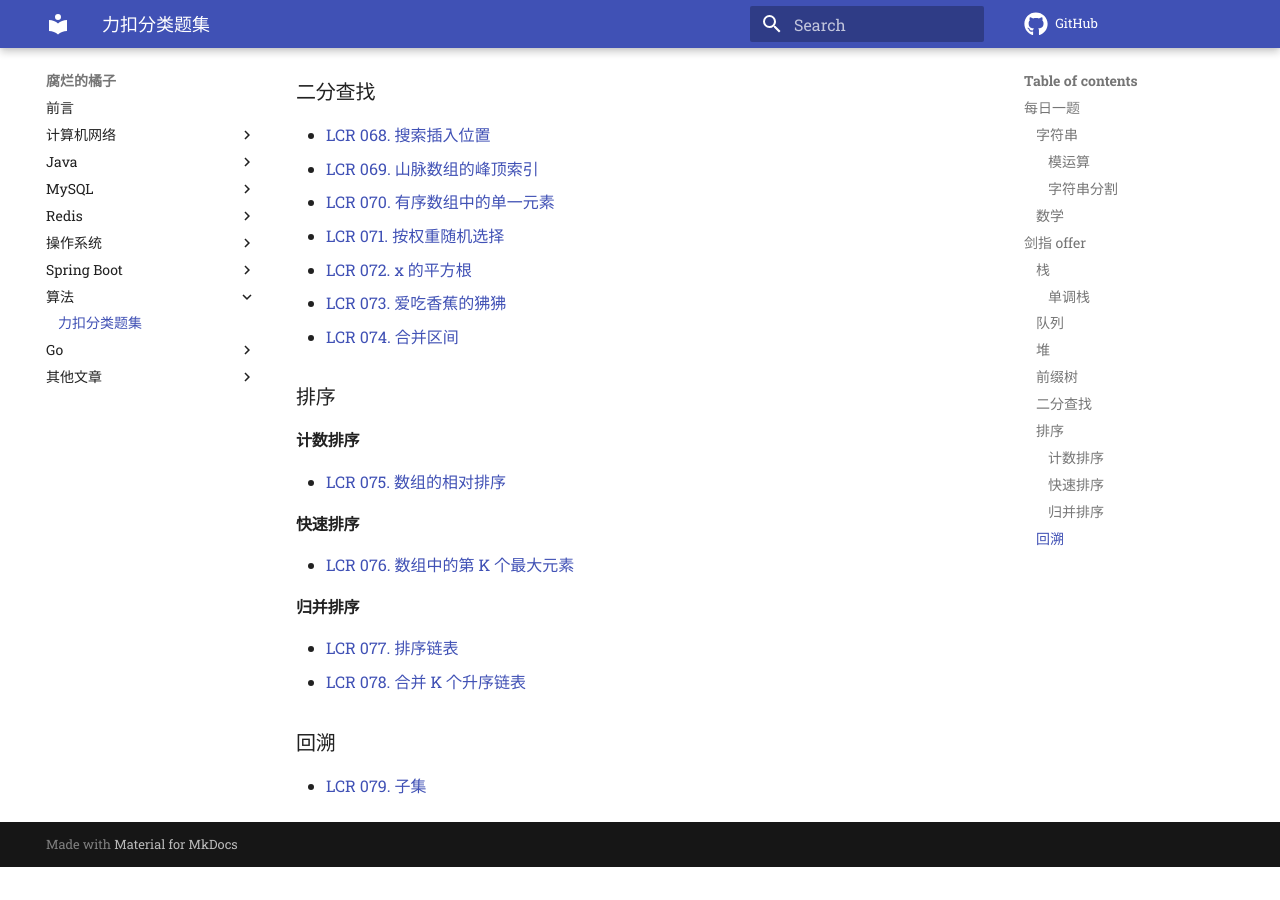
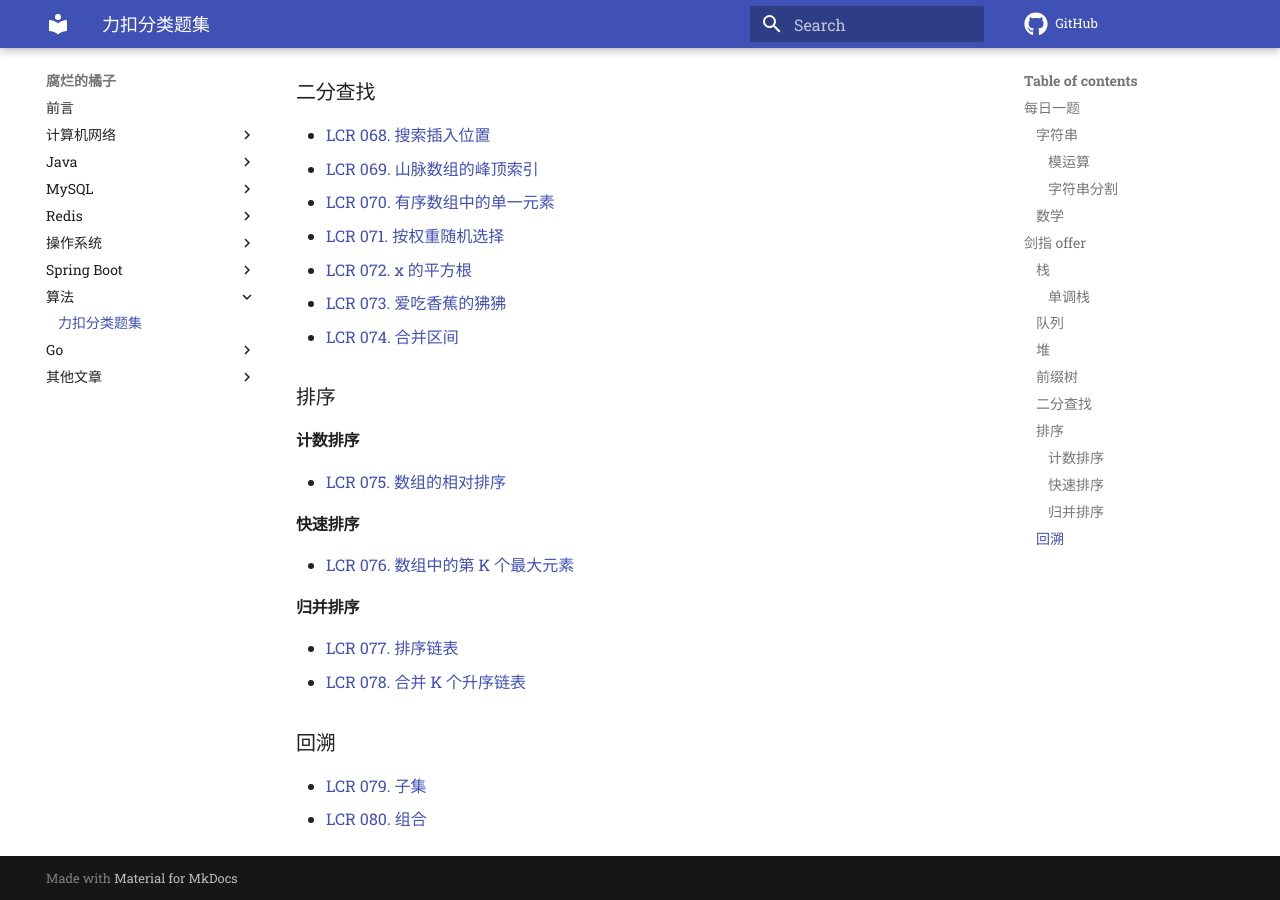
Before and after one commit to z1ming/cs-Hydra, an MkDocs documentation site: the page built from docs/文章/LeetCode.md, in a window 1280 px wide and 900 px high, scrolled down 1438 px. Built offline with MkDocs 1.6.1 and Material for MkDocs 9.7.7, drawn with Linux system fonts in a browser that asks for light colours; comment, search, counter and statistics services are not loaded; before the commit the page ends 2305 px from its top, so only the background shows below that.

Commit message:
Update LeetCode.md
Signed-off-by: Ziming Meng <zimingm94@gmail.com>

```diff
--- a/docs/文章/LeetCode.md
+++ b/docs/文章/LeetCode.md
@@ -77,3 +77,4 @@
 ### 回溯
 
 - [LCR 079. 子集](https://leetcode.cn/problems/TVdhkn/description/)
+- [LCR 080. 组合](https://leetcode.cn/problems/uUsW3B/description/)
```
